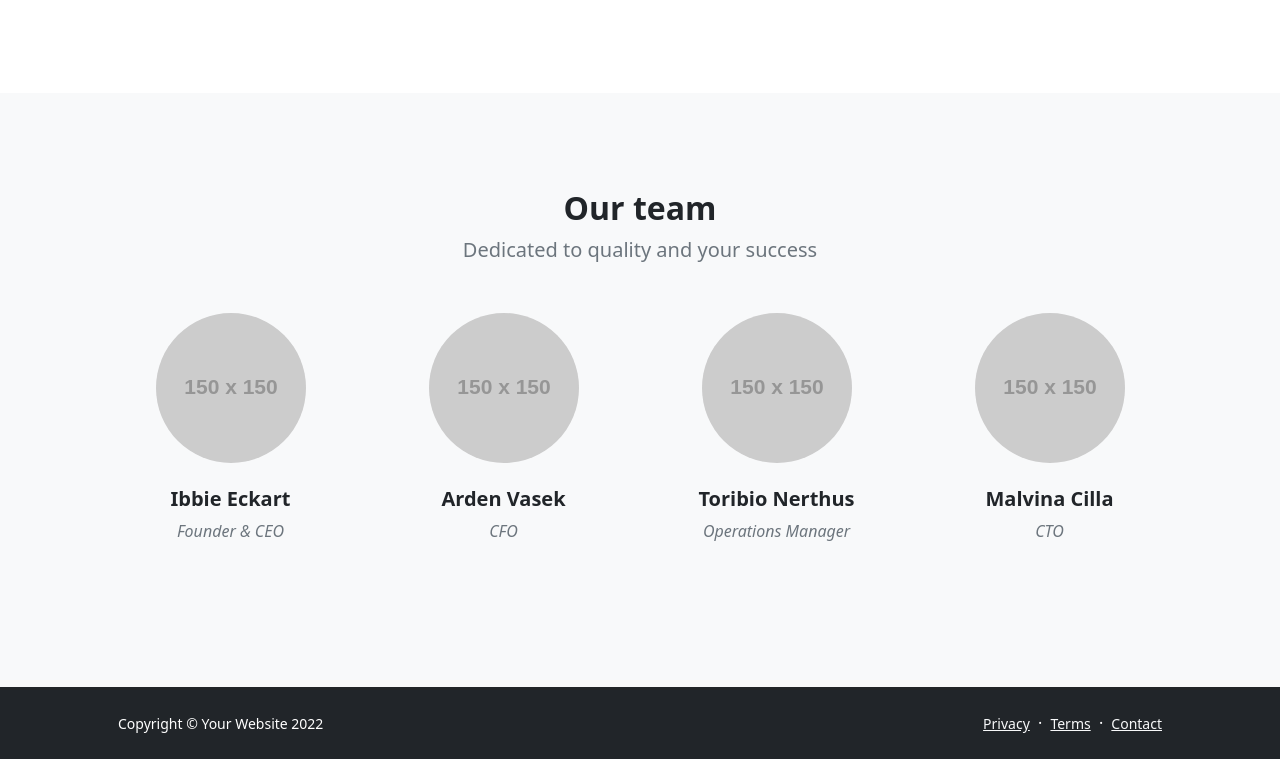
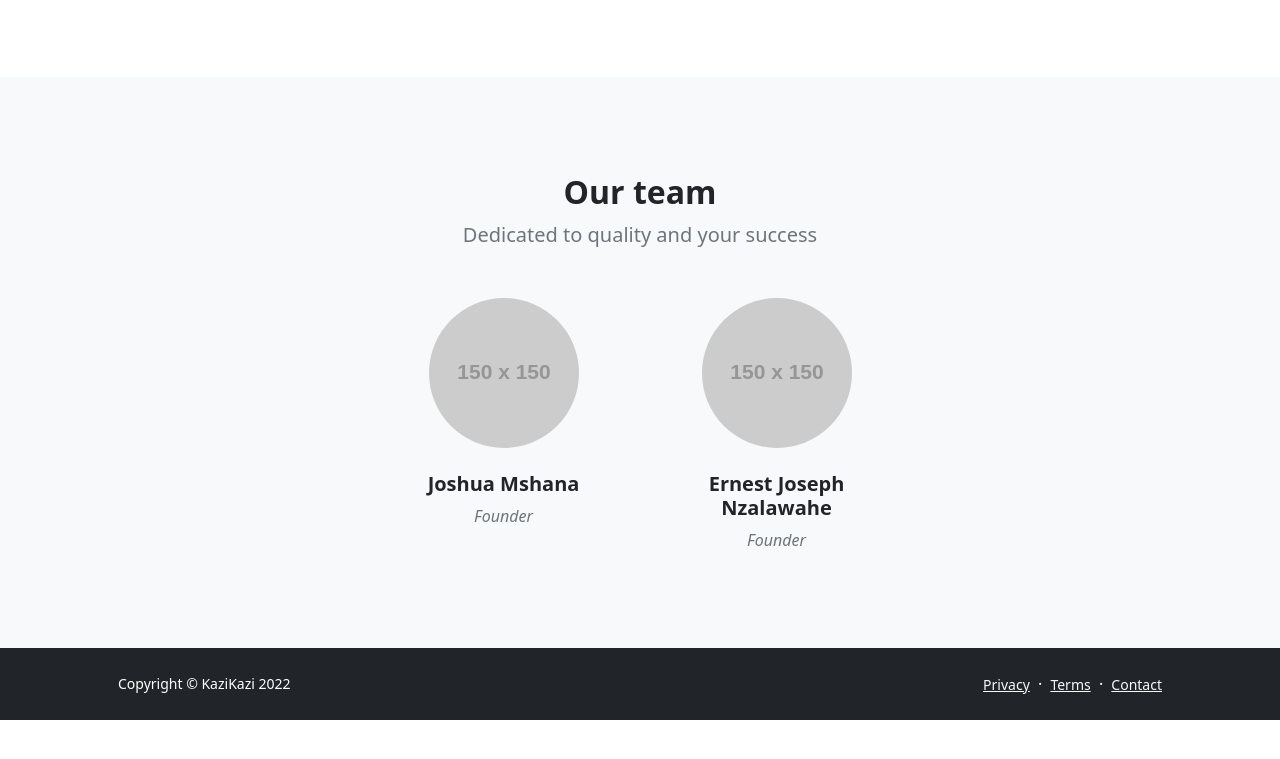
Before and after one commit to ErnestJo/Kazikazi-website, a plain HTML site: page about.html in a window 1280 px wide. Shown: the part 1507-2266 px from the top of the page. After the commit the page ends 2227 px from the top, so only its background shows below. Drawn offline with nearby package versions, Linux system fonts and the light colour scheme; placeholder pictures from the web are drawn by us.

Commit message:
about page

```diff
--- a/about.html
+++ b/about.html
@@ -5,7 +5,7 @@
         <meta name="viewport" content="width=device-width, initial-scale=1, shrink-to-fit=no" />
         <meta name="description" content="" />
         <meta name="author" content="" />
-        <title>Modern Business - Start Bootstrap Template</title>
+        <title>KaziKazi Website</title>
         <!-- Favicon-->
         <link rel="icon" type="image/x-icon" href="assets/favicon.ico" />
         <!-- Bootstrap icons-->
@@ -18,7 +18,7 @@
             <!-- Navigation-->
             <nav class="navbar navbar-expand-lg navbar-dark bg-dark">
                 <div class="container px-5">
-                    <a class="navbar-brand" href="index.html">Start Bootstrap</a>
+                    <a class="navbar-brand" href="index.html">Kazi Kazi</a>
                     <button class="navbar-toggler" type="button" data-bs-toggle="collapse" data-bs-target="#navbarSupportedContent" aria-controls="navbarSupportedContent" aria-expanded="false" aria-label="Toggle navigation"><span class="navbar-toggler-icon"></span></button>
                     <div class="collapse navbar-collapse" id="navbarSupportedContent">
                         <ul class="navbar-nav ms-auto mb-2 mb-lg-0">
@@ -51,8 +51,9 @@
                     <div class="row justify-content-center">
                         <div class="col-lg-8 col-xxl-6">
                             <div class="text-center my-5">
-                                <h1 class="fw-bolder mb-3">Our mission is to make building websites easier for everyone.</h1>
-                                <p class="lead fw-normal text-muted mb-4">Start Bootstrap was built on the idea that quality, functional website templates and themes should be available to everyone. Use our open source, free products, or support us by purchasing one of our premium products or services.</p>
+                                <h1 class="fw-bolder mb-3">Our mission is to bring opportunities near you</h1>
+                                <p class="lead fw-normal text-muted mb-4">Job adverts are normally for formal jobs  and yet are advertised on the web or mobile apps, Kazikazi team has brought you a platform to advert for non-formal jobs using SMS based
+                                </p>
                                 <a class="btn btn-primary btn-lg" href="#scroll-target">Read our story</a>
                             </div>
                         </div>
@@ -66,7 +67,7 @@
                         <div class="col-lg-6"><img class="img-fluid rounded mb-5 mb-lg-0" src="https://dummyimage.com/600x400/343a40/6c757d" alt="..." /></div>
                         <div class="col-lg-6">
                             <h2 class="fw-bolder">Our founding</h2>
-                            <p class="lead fw-normal text-muted mb-0">Lorem ipsum dolor sit amet consectetur adipisicing elit. Iusto est, ut esse a labore aliquam beatae expedita. Blanditiis impedit numquam libero molestiae et fugit cupiditate, quibusdam expedita, maiores eaque quisquam.</p>
+                            <p class="lead fw-normal text-muted mb-0">In early 2021 we have a vision of creating a tool that will increase the rate of empowering youth in the economic aspect by showing them opportunities around them. The question came of how can we solve our equation.</p>
                         </div>
                     </div>
                 </div>
@@ -78,7 +79,9 @@
                         <div class="col-lg-6 order-first order-lg-last"><img class="img-fluid rounded mb-5 mb-lg-0" src="https://dummyimage.com/600x400/343a40/6c757d" alt="..." /></div>
                         <div class="col-lg-6">
                             <h2 class="fw-bolder">Growth &amp; beyond</h2>
-                            <p class="lead fw-normal text-muted mb-0">Lorem ipsum dolor sit amet consectetur adipisicing elit. Iusto est, ut esse a labore aliquam beatae expedita. Blanditiis impedit numquam libero molestiae et fugit cupiditate, quibusdam expedita, maiores eaque quisquam.</p>
+                            <p class="lead fw-normal text-muted mb-0">
+                                Y4c hub and Unicef Tanzania prepared a hackathon to solve the social problem. And we had an interesting hackathon by introducing a mobile app sms based tool ad we took a chance to solve our equation to produce a product whose main focus is to serve youth with low income to increase their income due to this technology does not require the internet even a smartphone. And yet here we are by a partnership with ureport Tanzania we are able to run our application on their enviroment
+                                </p>
                         </div>
                     </div>
                 </div>
@@ -94,31 +97,18 @@
                         <div class="col mb-5 mb-5 mb-xl-0">
                             <div class="text-center">
                                 <img class="img-fluid rounded-circle mb-4 px-4" src="https://dummyimage.com/150x150/ced4da/6c757d" alt="..." />
-                                <h5 class="fw-bolder">Ibbie Eckart</h5>
-                                <div class="fst-italic text-muted">Founder &amp; CEO</div>
+                                <h5 class="fw-bolder">Joshua Mshana</h5>
+                                <div class="fst-italic text-muted">Founder</div>
                             </div>
                         </div>
                         <div class="col mb-5 mb-5 mb-xl-0">
                             <div class="text-center">
                                 <img class="img-fluid rounded-circle mb-4 px-4" src="https://dummyimage.com/150x150/ced4da/6c757d" alt="..." />
-                                <h5 class="fw-bolder">Arden Vasek</h5>
-                                <div class="fst-italic text-muted">CFO</div>
+                                <h5 class="fw-bolder">Ernest Joseph Nzalawahe</h5>
+                                <div class="fst-italic text-muted">Founder</div>
                             </div>
                         </div>
-                        <div class="col mb-5 mb-5 mb-sm-0">
-                            <div class="text-center">
-                                <img class="img-fluid rounded-circle mb-4 px-4" src="https://dummyimage.com/150x150/ced4da/6c757d" alt="..." />
-                                <h5 class="fw-bolder">Toribio Nerthus</h5>
-                                <div class="fst-italic text-muted">Operations Manager</div>
-                            </div>
-                        </div>
-                        <div class="col mb-5">
-                            <div class="text-center">
-                                <img class="img-fluid rounded-circle mb-4 px-4" src="https://dummyimage.com/150x150/ced4da/6c757d" alt="..." />
-                                <h5 class="fw-bolder">Malvina Cilla</h5>
-                                <div class="fst-italic text-muted">CTO</div>
-                            </div>
-                        </div>
+
                     </div>
                 </div>
             </section>
@@ -127,7 +117,7 @@
         <footer class="bg-dark py-4 mt-auto">
             <div class="container px-5">
                 <div class="row align-items-center justify-content-between flex-column flex-sm-row">
-                    <div class="col-auto"><div class="small m-0 text-white">Copyright &copy; Your Website 2022</div></div>
+                    <div class="col-auto"><div class="small m-0 text-white">Copyright &copy; KaziKazi 2022</div></div>
                     <div class="col-auto">
                         <a class="link-light small" href="#!">Privacy</a>
                         <span class="text-white mx-1">&middot;</span>
```
Also changed, not shown: index.html (+3 -3 lines).
